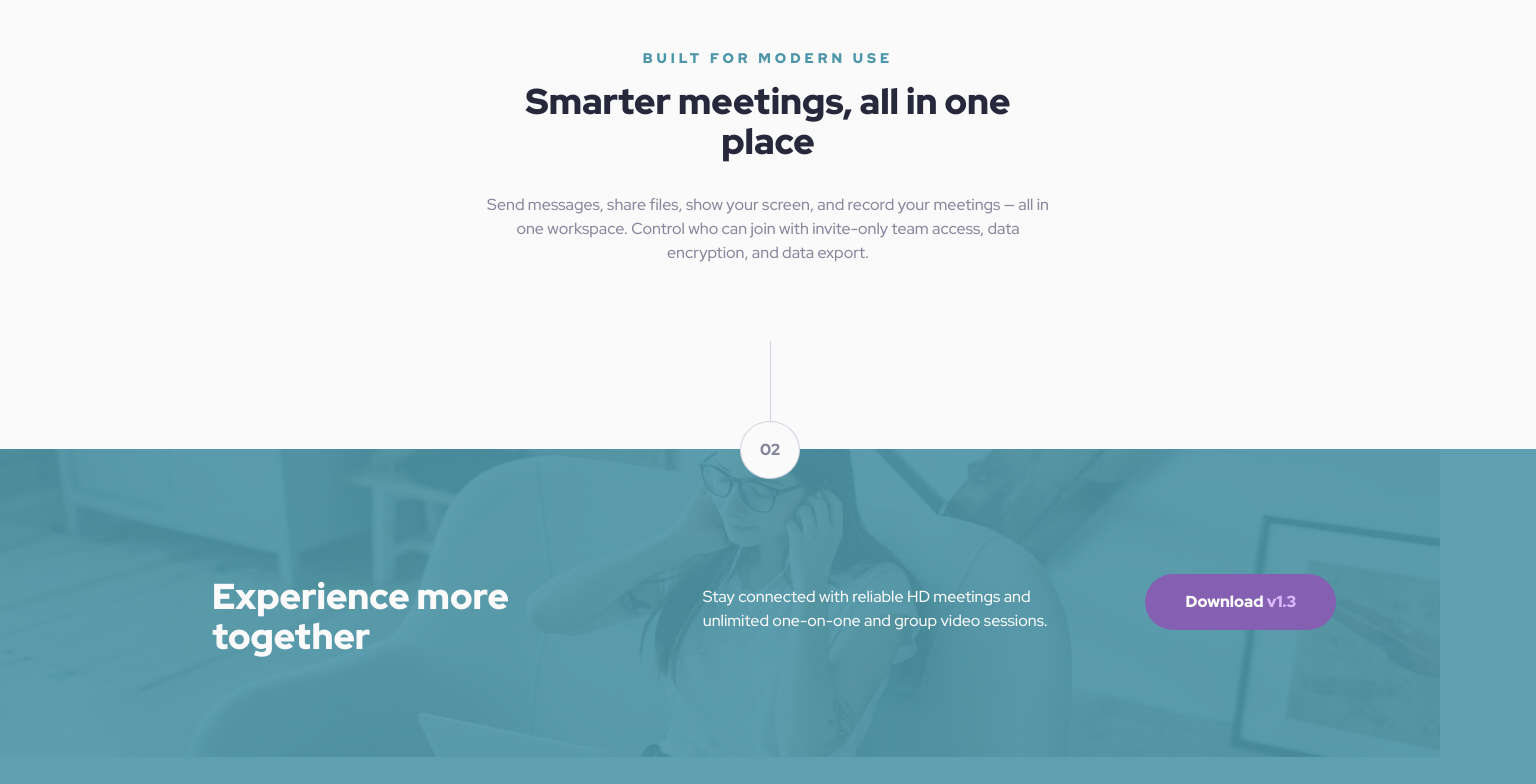
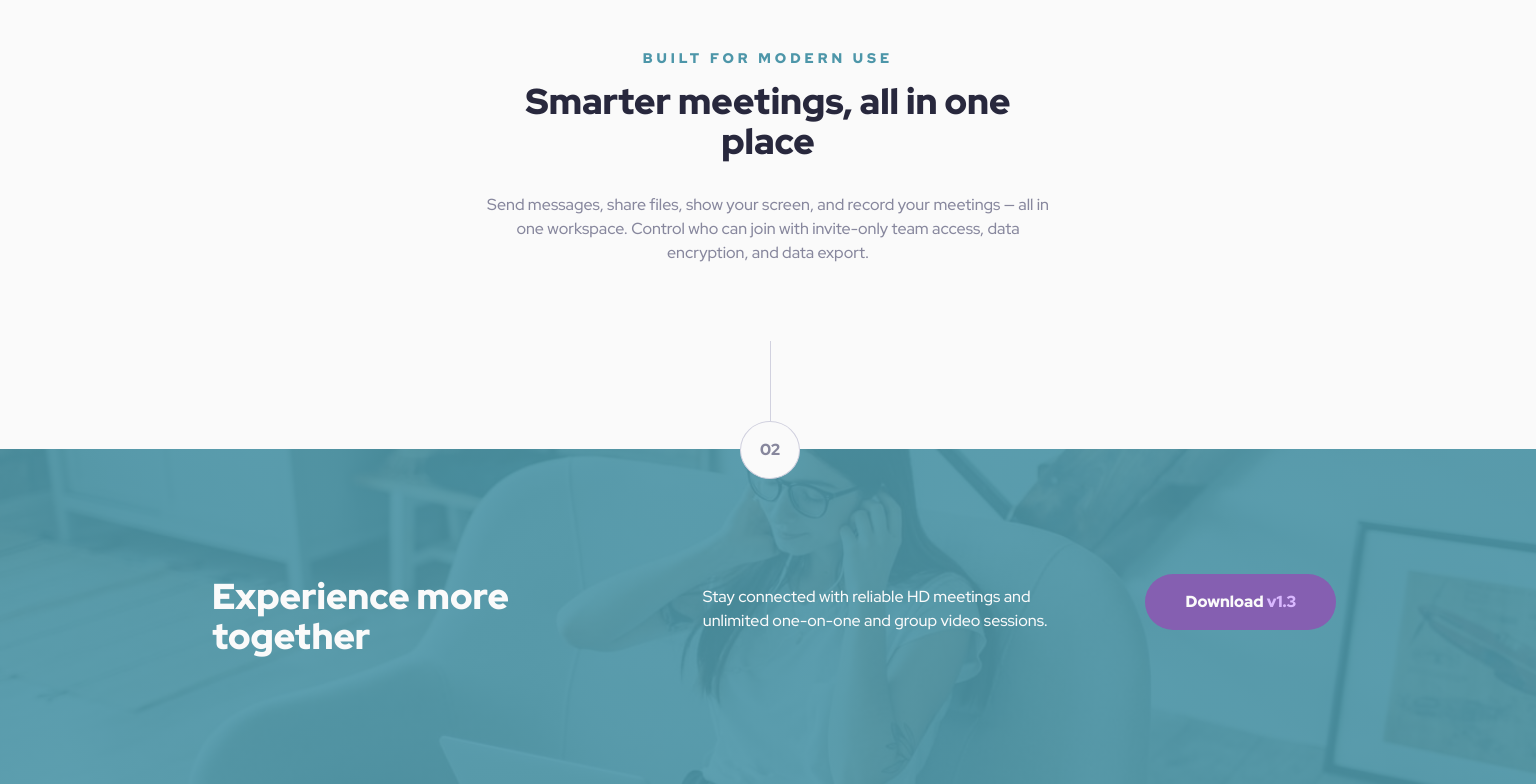
Before and after one commit to g-akca/meet-landing-page, a plain HTML site: page index.html in a window 1536 px wide. Shown: the part 1087-1871 px from the top of the page. Drawn offline with Linux system fonts and the light colour scheme.

Commit message:
Fix footer background image to perfectly fit

```diff
--- a/styles.css
+++ b/styles.css
@@ -163,8 +163,10 @@ body {
 /* Download Section */
 #download-section {
     padding: 64px 32px 32px;
-    background: linear-gradient(rgba(77, 150, 168, 0.9), rgba(77, 150, 168, 0.9)), url(./assets/mobile/image-footer.jpg) no-repeat;
+    background: linear-gradient(rgba(77, 150, 168, 0.9), rgba(77, 150, 168, 0.9)), url(./assets/mobile/image-footer.jpg);
     background-size: cover;
+    background-position: center;
+    background-repeat: no-repeat;
     margin-top: 120px;
     position: relative;
 }
@@ -245,7 +247,10 @@ body {
     }
 
     #download-section {
-        background: linear-gradient(rgba(77, 150, 168, 0.9), rgba(77, 150, 168, 0.9)), url(./assets/tablet/image-footer.jpg) no-repeat;
+        background: linear-gradient(rgba(77, 150, 168, 0.9), rgba(77, 150, 168, 0.9)), url(./assets/tablet/image-footer.jpg);
+        background-size: cover;
+        background-position: center;
+        background-repeat: no-repeat;
     }
 }
 
@@ -304,7 +309,10 @@ body {
     }
 
     #download-section {
-        background: linear-gradient(rgba(77, 150, 168, 0.9), rgba(77, 150, 168, 0.9)), url(./assets/desktop/image-footer.jpg) no-repeat;
+        background: linear-gradient(rgba(77, 150, 168, 0.9), rgba(77, 150, 168, 0.9)), url(./assets/desktop/image-footer.jpg);
+        background-size: cover;
+        background-position: center;
+        background-repeat: no-repeat;
         display: flex;
         text-align: left;
         align-items: center;
```
